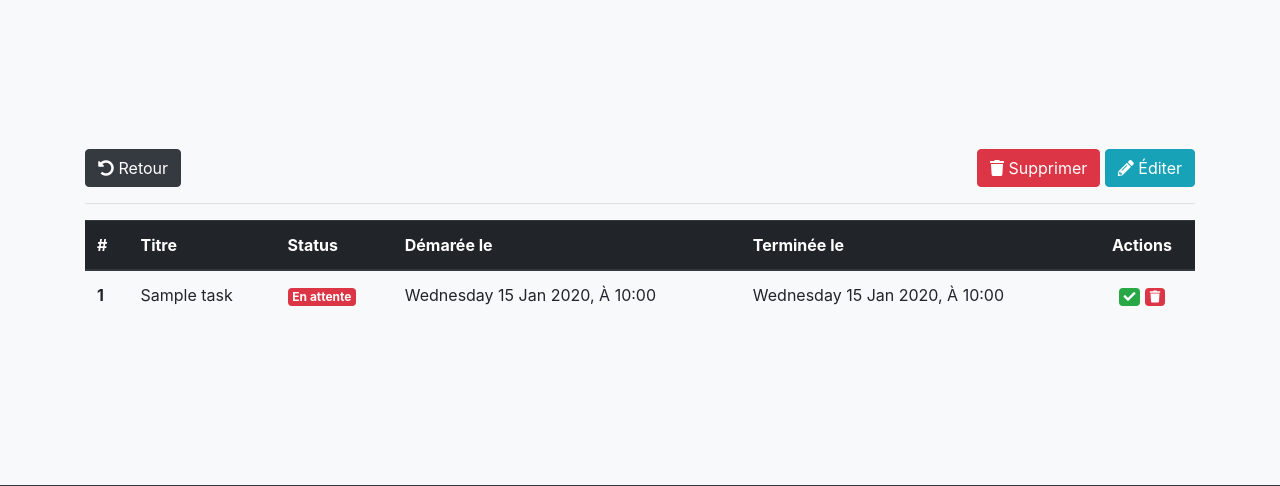
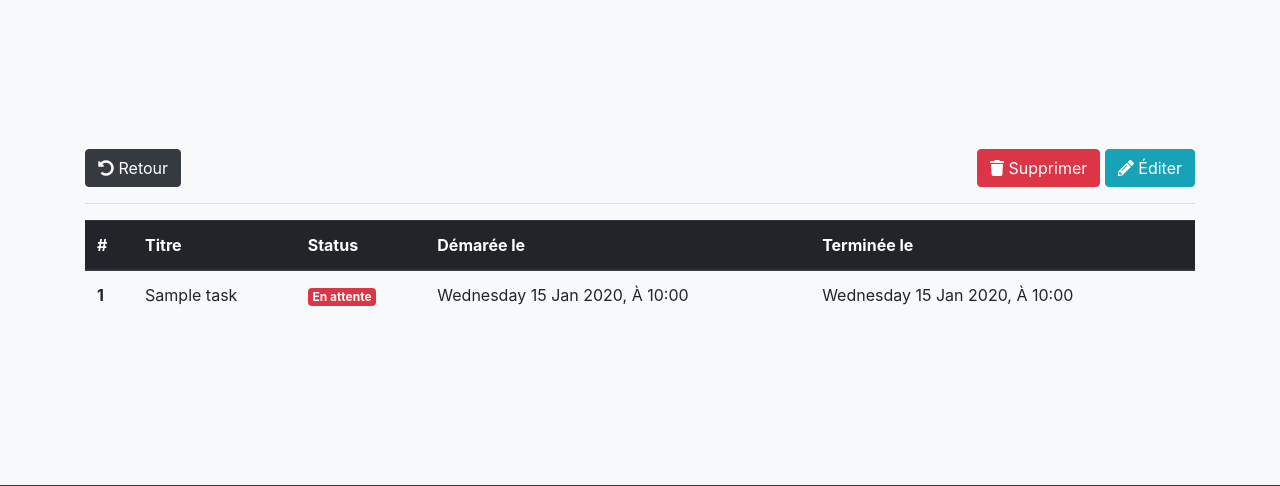
Before and after one commit to cyrilcolinet/epytodo_2017, a Flask app: page /user/task/1 in a window 1280 px wide. Shown: the part 359-845 px from the top of the page. Run offline with Flask 2, Linux system fonts and the light colour scheme; tables that the repository leaves empty hold one stand-in row (values such as "Sample post"); some libraries are stand-ins or nearby versions.

Commit message:
:toilet: Remove action

```diff
--- a/app/templates/view_task.html
+++ b/app/templates/view_task.html
@@ -28,7 +28,6 @@
                             <th scope="col">Status</th>
                             <th scope="col">Démarée le</th>
                             <th scope="col">Terminée le</th>
-                            <th scope="col" style="text-align:center;">Actions</th>
                         </tr>
                     </thead>
                     <tbody>
@@ -52,11 +51,6 @@
                                 {{ task[3]|title }}
                                 {% endif %}
                             </td>
-                            <td align="center">
-                                <span class="badge badge-success"><i class="fa fa-check"></i></span>
-                                <a href="{{ url_for('route_delete_task', task_id=task[0]) }}" onclick="event.preventDefault(); document.getElementById('delete-task-form-{{ task[0] }}').submit();" data-toggle="tooltip" data-placement="top" title="Supprimer la tache #{{ task[0] }}"><span class="badge badge-danger"><i class="fa fa-trash"></i></span></a>
-                                <form id="delete-task-form-{{ task[0] }}" action="{{ url_for('route_delete_task', task_id=task[0]) }}" method="post" style="display:none"></form>
-                            </td>
                         </tr>
                     </tbody>
                 </table>
```
